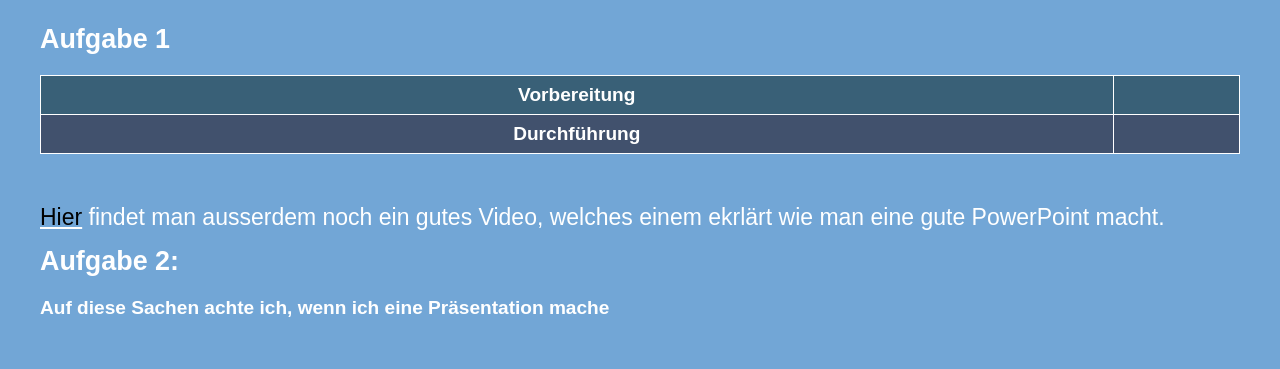
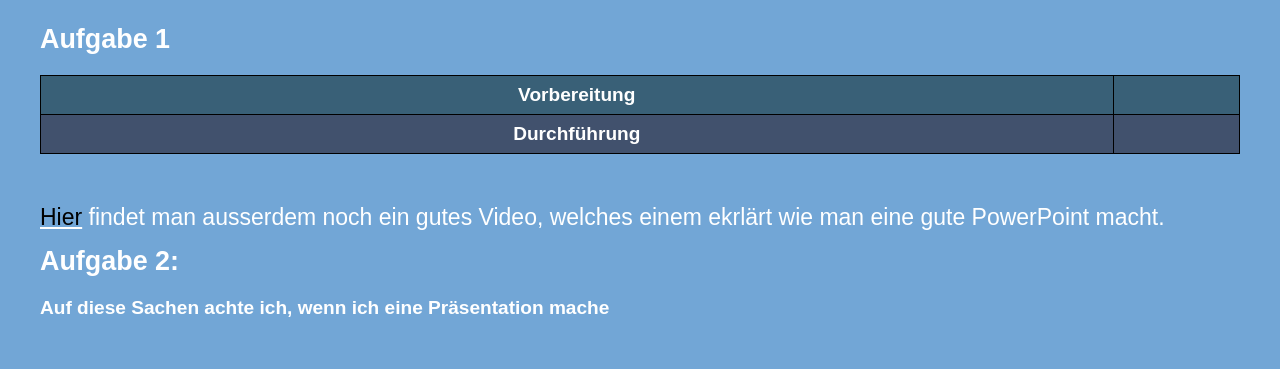
Before and after one commit to Schub1duby/ProjektM293, a plain HTML site: page checkliste_Präsentation.html in a window 1280 px wide. Shown: the part 190-559 px from the top of the page. Drawn offline with Linux system fonts and the light colour scheme.

Commit message:
table Änderung checkliste

```diff
--- a/checkliste_Präsentation.css
+++ b/checkliste_Präsentation.css
@@ -24,30 +24,6 @@ p a
     color: black;
 }
 
-table
-{
-    border-collapse: collapse;
-    width: 100%;
-    border: solid white 1px;
-    margin-bottom: 50px;
-    float: left;;
-}
-
-th
-{
-    background-color: rgb(28, 28, 153);
-}
-
-tr:hover
-{
-    background-color: rgb(88, 72, 72);
-}
-
-td, th
-{
-    border: solid white 1px;
-    padding: 8px;
-}
 
 h5
 {
```
